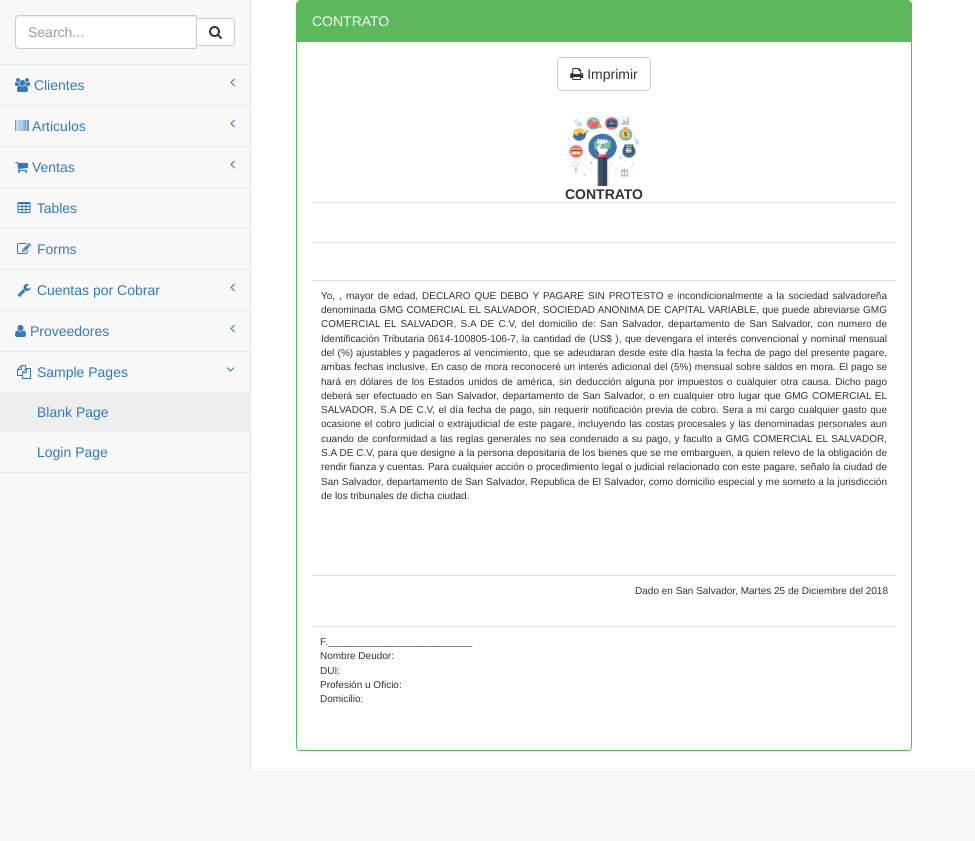
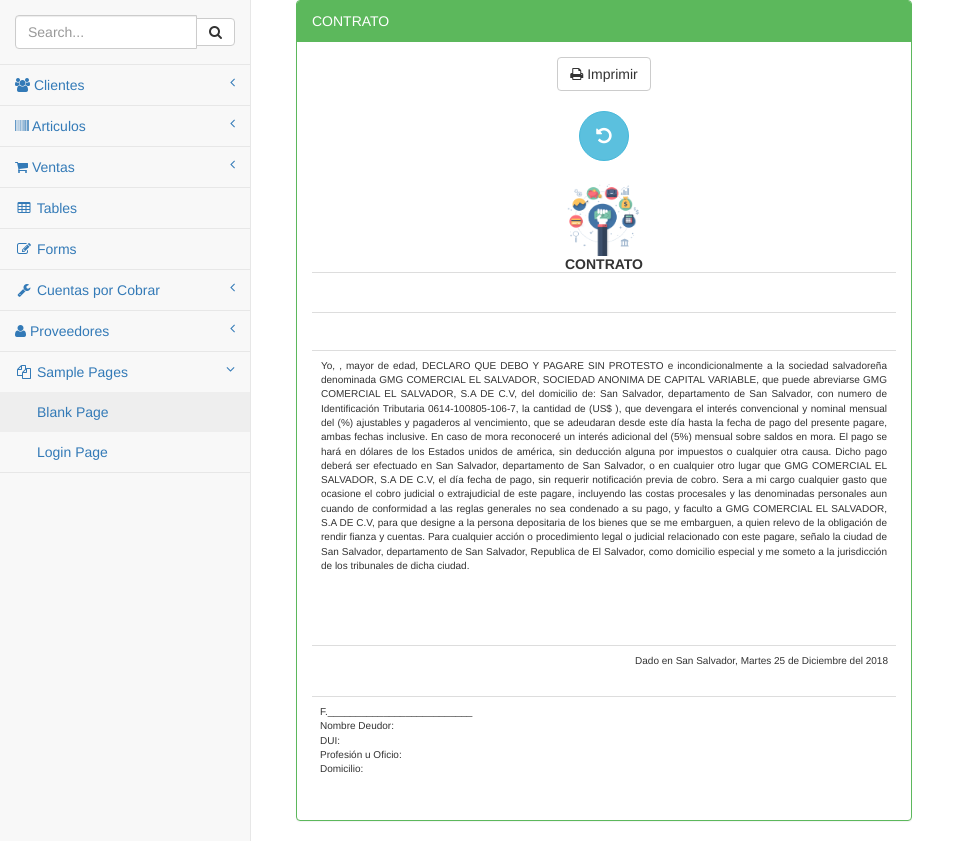
Before and after one commit to AbiPineda/SysFi, a PHP site: page /venta/contrato.php?ir=1 in a window 1280 px wide. Shown: the part 51-892 px from the top of the page, without its empty margins (0-975 px from the left). Before the commit the page ends 822 px from the top, so only its background shows below. Run offline with PHP 8.4, Linux system fonts and the light colour scheme; data comes from the database, SQL or seed files in the repository; data that the repository does not hold is empty; some libraries are stand-ins or nearby versions.

Commit message:
boton listo xD

```diff
--- a/sysFinanzas/venta/contrato.php
+++ b/sysFinanzas/venta/contrato.php
@@ -99,6 +99,8 @@
                         </div>
                         <div class="panel-body">
                         <center><button onclick="imprimir();" class="btn btn-default"><i class=" fa fa-print "></i> Imprimir</button></center><br>
+
+                         <center><button onclick="location.href='Vis_ventas.php'" class="btn btn-info btn-circle btn-lg"><i class=" fa fa-undo"></i></button></center><br>
 
                             <div class="table-responsive">
                                     <table  width="100%" >
```
